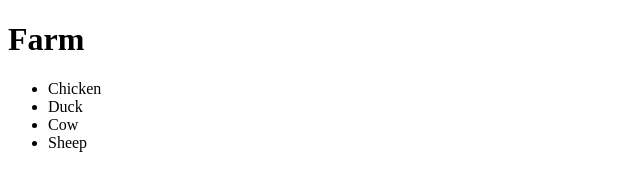
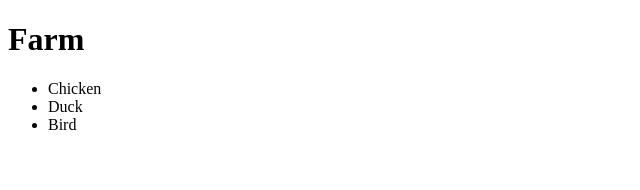
Before and after one commit to Nafisrf/newGitTest, a plain HTML site: page index.html in a window 1280 px wide. Shown: the full height of the page, 0-640 px from the left. Drawn offline with Linux system fonts and the light colour scheme.

Commit message:
changed cow to bird

```diff
--- a/index.html
+++ b/index.html
@@ -9,8 +9,7 @@
 			<ul>
 				<li>Chicken</li>
 				<li>Duck</li>
-				<li>Cow</li>
-				<li>Sheep</li>
+				<li>Bird</li>
 			</ul>
 		</div>
 	</body>
```
